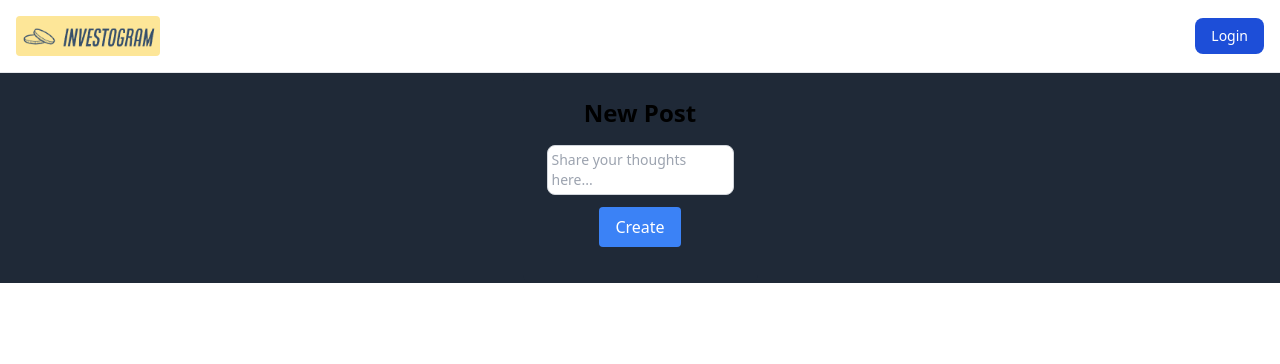
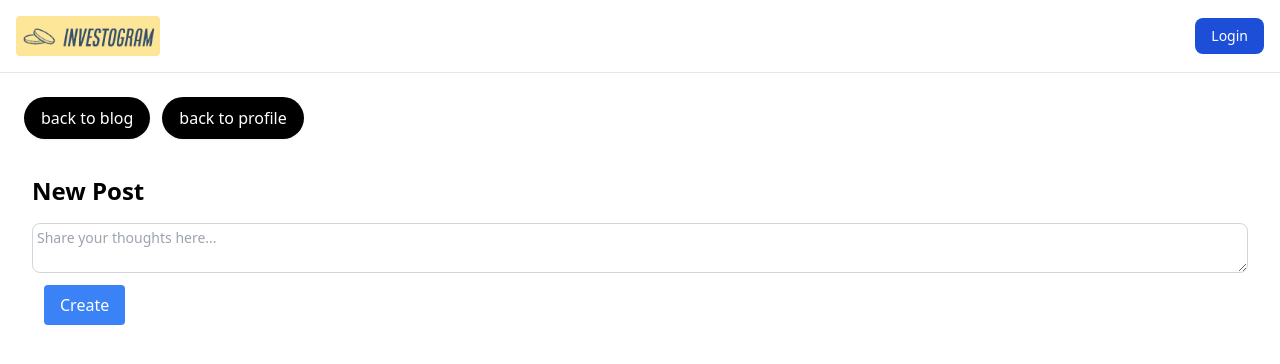
Before and after one commit to CS-407/Investogram-Frontend, a Next.js app: page /blog/new in a window 1280 px wide. Shown: the top 364 px of the page. Built offline with nearby package versions, Linux system fonts and the light colour scheme.

Commit message:
added blog frontend

```diff
--- a/src/app/blog/page.tsx
+++ b/src/app/blog/page.tsx
@@ -31,7 +31,14 @@ const page = () => {
 	}, []);
 
 	return (
-		<div className="flex flex-col">
+		<div className="flex flex-col align-middle">
+			<div className="flex flex-row p-5">
+							<Link href={"/blog/new"}>
+								<button className="flex items-center justify-center px-4 py-2 text-base font-medium leading-6 text-white bg-black border border-transparent rounded-full shadow-sm hover:bg-transparent hover:text-black hover:border-black focus:outline-none">
+									Create New Post
+								</button>
+							</Link>
+						</div>
 			{blogPosts.map((post) => (
 				<div
 					key={post._id}
--- a/src/app/profile/page.tsx
+++ b/src/app/profile/page.tsx
@@ -131,6 +131,17 @@ export default function profile() {
 								</span>
 							</button>
 						</div>
+						<div className="text-black-500 mt-2">
+							<button className="flex items-center justify-center mt-2 px-2 py-1 text-base font-medium leading-6 text-white whitespace-no-wrap bg-black border-2 border-transparent rounded-full shadow-sm hover:bg-transparent hover:text-black hover:border-black focus:outline-none">
+								<Link
+									href={"/blog"}
+									style={{ textDecoration: "none" }}
+								>
+									My Blog
+								</Link>
+							</button>
+						</div>
+
 					</div>
 					{/* useful metrics on profile
 								- remaining wallet
@@ -151,6 +162,7 @@ export default function profile() {
 							/>
 						)}
 					</div>
+
 				</div>
 			</main>
 			<div
@@ -175,30 +187,7 @@ export default function profile() {
 					</p>
 					{state?.stock_info && <StocksOwned stocks={state.stock_info} />}
 				</div>
-				{/* <div
-						className="flex-grow p-4 shadow-lg bg-white mx-auto align-middle rounded-lg ml-3"
-						style={{ backgroundColor: "#FDE698" }}
-					>
-							<p className="mb-4 font-extrabold leading-none tracking-tight text-gray-900 md:text-2xl lg:text-4xl dark:text-black" style={{color:"#c7a73e"}}>
-								My Blog
-							</p>
-							<div className="flex flex-row">
-							<Link href={"/blog"}>
-								<button className="flex items-center justify-center px-4 py-2 text-base font-medium leading-6 text-white bg-black border border-transparent rounded-full shadow-sm hover:bg-transparent hover:text-black hover:border-black focus:outline-none">
-									Click here to view full blog!
-								</button>
-							</Link>
-						</div>
-						<div className="flex flex-col justify-between bg-white dark:bg-gray-800 rounded-lg shadow-md p-6">
-							<button
-								className="flex items-center justify-center px-4 py-2 text-base font-medium leading-6 text-white bg-black border border-transparent rounded-full shadow-sm hover:bg-transparent hover:text-black hover:border-black focus:outline-none mb-4"
-								onClick={handleNewPostClick}
-							>
-								Create New Post
-							</button>
-							{showNewPost && <NewPost />}
-						</div>
-						</div> */}
+
 
 			</div>
 		</div>
--- a/src/components/blog/newPost.tsx
+++ b/src/components/blog/newPost.tsx
@@ -3,6 +3,7 @@
 import { BASE_URL } from "@/util/globals";
 import axios from "axios";
 import React, { useState } from "react";
+import Link from "next/link";
 
 const NewPost = () => {
 	const [content, setContent] = useState<string>("");
@@ -35,12 +36,30 @@ const NewPost = () => {
 	};
 
 	return (
-		<div className="flex h-1/3 bg-gray-800">
-  <div className="m-auto rounded-lg p-6 text-center w-auto max-w-xl bg-gray-800">
-    <h1 className="text-2xl mb-4 font-bold">New Post</h1>
-    <form className="h-2/3" onSubmit={handleSubmit}>
+
+		<div className="p-4">
+			<div className="flex p-2">
+			<div className="flex mb-3 mr-3">
+					<Link href={"/blog"}>
+						<button className="flex items-center justify-center px-4 py-2 text-base font-medium leading-6 text-white bg-black border border-transparent rounded-full shadow-sm hover:bg-transparent hover:text-black hover:border-black focus:outline-none">
+							back to blog
+						</button>
+					</Link>
+				</div>
+				<div className="flex mb-3">
+					<Link href={"/profile"}>
+						<button className="flex items-center justify-center px-4 py-2 text-base font-medium leading-6 text-white bg-black border border-transparent rounded-full shadow-sm hover:bg-transparent hover:text-black hover:border-black focus:outline-none">
+							back to profile
+						</button>
+					</Link>
+				</div>
+			</div>
+
+			<div className="m-4">
+			<h1 className="text-2xl h-full mb-4 font-bold">New Post</h1>
+				<form className="" onSubmit={handleSubmit}>
 					<textarea
-        className="block w-auto p-1 text-sm text-gray-900 rounded-lg border border-gray-300 focus:ring-blue-500 focus:border-blue-500 dark:bg-gray-700 dark:border-gray-600 dark:placeholder-gray-400 dark:text-white dark:focus:ring-blue-500 dark:focus:border-blue-500 h-full resize-none"
+						className="block w-full h-full p-1 text-sm text-gray-100 rounded-lg border border-gray-300 focus:ring-blue-500 focus:border-blue-500 dark:bg-gray-700 dark:border-gray-600 dark:placeholder-gray-400 dark:text-white dark:focus:ring-blue-500 dark:focus:border-blue-500 h-full resize"
 						placeholder="Share your thoughts here..."
 						value={content}
 						onChange={handleChange}
@@ -52,8 +71,29 @@ const NewPost = () => {
 						Create
 					</button>
 				</form>
+
 			</div>
 		</div>
+
+		// <div className="flex bg-gray-800">
+		// 	<div className="m-auto rounded-lg p-6 text-center w-auto max-w-xl bg-gray-800">
+		// 		<h1 className="text-2xl mb-4 font-bold">New Post</h1>
+		// 		<form className="h-2/3" onSubmit={handleSubmit}>
+		// 			<textarea
+		// 				className="block w-500 p-1 text-sm text-gray-900 rounded-lg border border-gray-300 focus:ring-blue-500 focus:border-blue-500 dark:bg-gray-700 dark:border-gray-600 dark:placeholder-gray-400 dark:text-white dark:focus:ring-blue-500 dark:focus:border-blue-500 h-full resize-none"
+		// 				placeholder="Share your thoughts here..."
+		// 				value={content}
+		// 				onChange={handleChange}
+		// 			/>
+		// 			<button
+		// 				className="bg-blue-500 hover:bg-blue-700 text-white py-2 px-4 rounded m-3 transition-colors duration-300 ease-in-out"
+		// 				type="submit"
+		// 			>
+		// 				Create
+		// 			</button>
+		// 		</form>
+		// 	</div>
+		// </div>
 
 	);
 };
```
Lines whose indentation alone changed are shown as unchanged.
